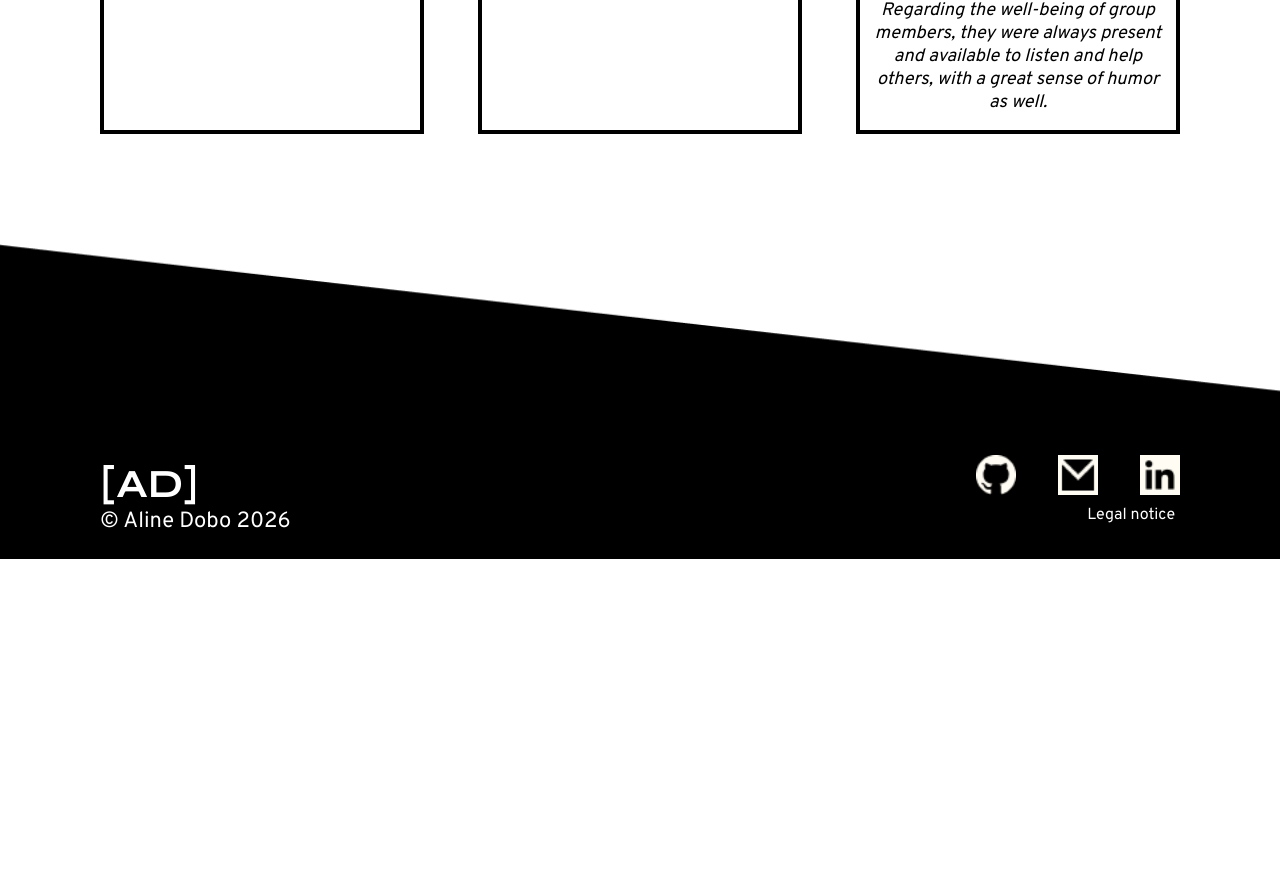
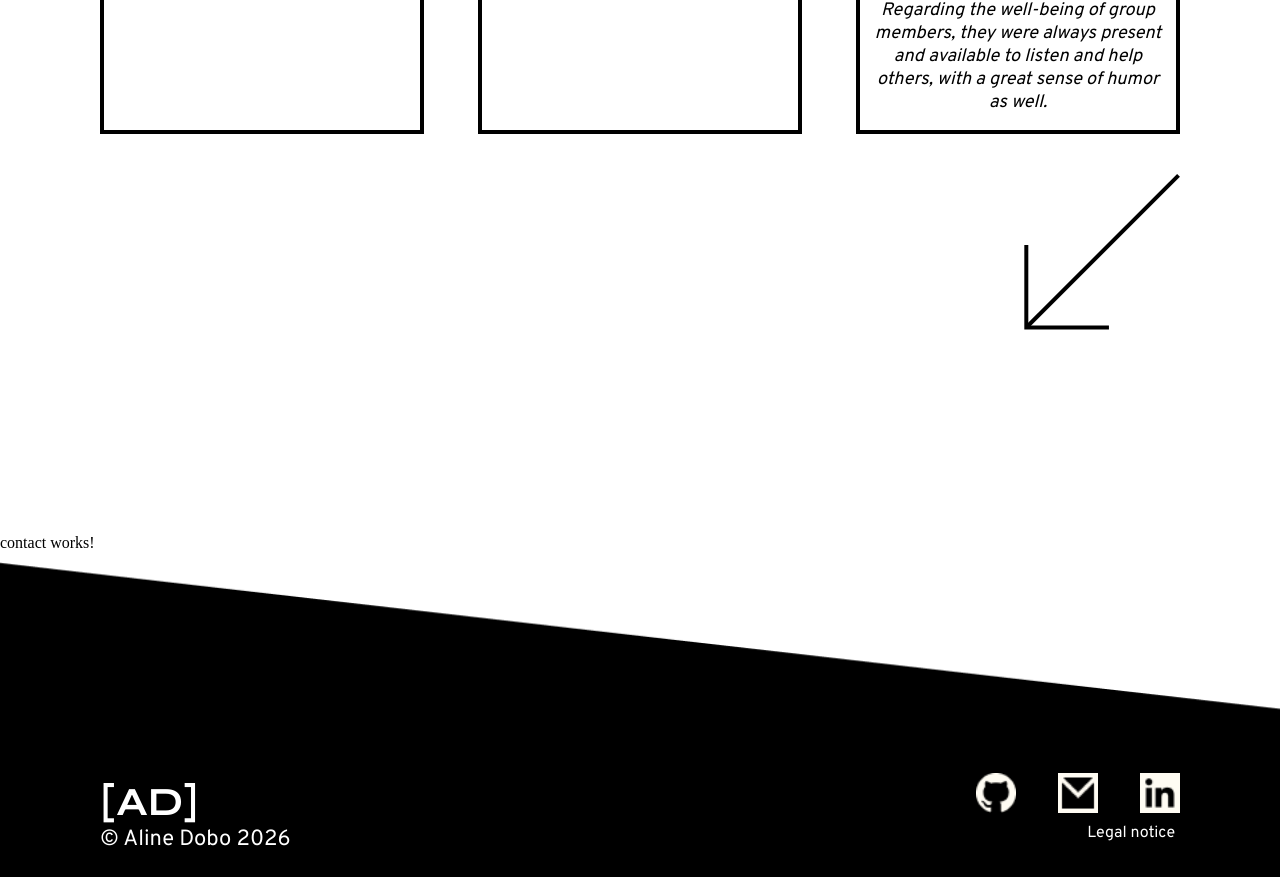
Before and after one commit to alinedobo/da-projekt-portfolio, an Angular app: page / in a window 1280 px wide. Shown: the part 4436-5313 px from the top of the page. Before the commit the page ends 4995 px from the top, so only its background shows below. Built offline with nearby package versions, Linux system fonts and the light colour scheme.

Commit message:
References Section: added arrow to next section

```diff
--- a/src/app/app.html
+++ b/src/app/app.html
@@ -14,6 +14,7 @@
 <app-skills></app-skills>
 <app-portfolio></app-portfolio>
 <app-references></app-references>
+<app-contact></app-contact>
 <app-footer></app-footer>
 
 <!-- * * * * * * * * * * * * * * * * * * * * * * * * * * * * * * * -->
--- a/src/app/app.ts
+++ b/src/app/app.ts
@@ -7,10 +7,11 @@ import { AboutMe } from './component/about-me/about-me';
 import { Skills } from './component/skills/skills';
 import { Portfolio } from './component/portfolio/portfolio';
 import { References } from './component/references/references';
+import { Contact } from './component/contact/contact';
 
 @Component({
   selector: 'app-root',
-  imports: [RouterOutlet, Header, Footer, Landing, AboutMe, Skills, Portfolio, References],
+  imports: [RouterOutlet, Header, Footer, Landing, AboutMe, Skills, Portfolio, References, Contact],
   templateUrl: './app.html',
   styleUrl: './app.scss'
 })
--- a/src/app/component/references/references.html
+++ b/src/app/component/references/references.html
@@ -20,3 +20,6 @@
             }
     </div>
 </div>
+<div class="next-section-animation">
+    <img src="assets/icons/arrow-down-left.svg" alt="icon arrow down" id="from-references-to-contact">
+</div>
--- a/src/app/component/references/references.scss
+++ b/src/app/component/references/references.scss
@@ -45,3 +45,8 @@
         }
     }
 }
+#from-references-to-contact{
+    position: absolute;
+    top: -100px;
+    right: -40px;
+}
```
Also changed, not shown: src/app/component/contact/contact.ts (+6 -1 lines), src/app/component/portfolio/portfolio.scss (line endings or trailing spaces).
